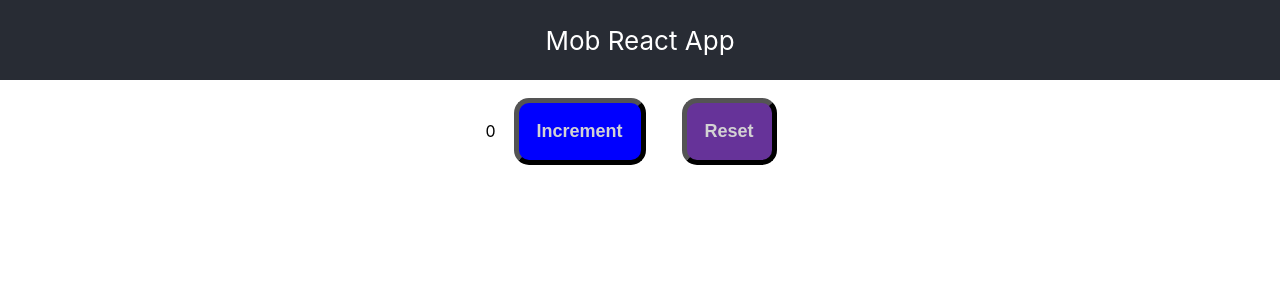
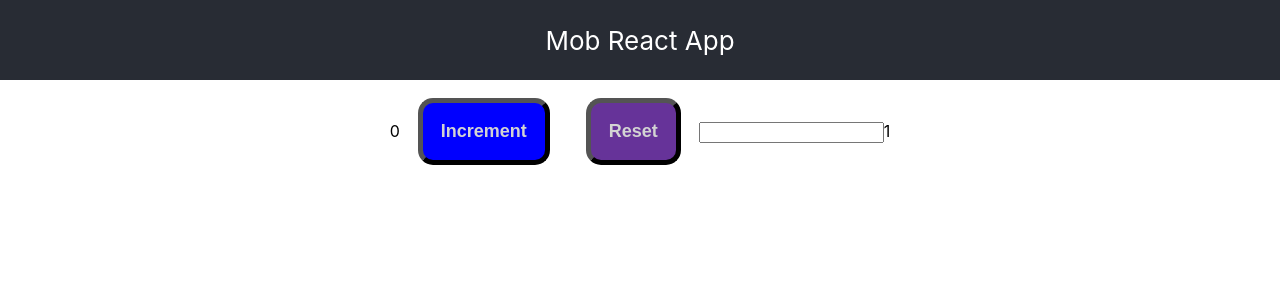
Before and after one commit to mob-programming/react-js, a React (Create React App) app in the folder mob-react-app/: page / in a window 1280 px wide. Shown: the top 300 px of the page. Built offline with nearby package versions, Linux system fonts and the light colour scheme.

Commit message:
May mob workshop changes

```diff
--- a/mob-react-app/src/App.js
+++ b/mob-react-app/src/App.js
@@ -4,6 +4,7 @@ import './App.css';
 
 function App() {
   const [count, setCount] = useState(0);
+  const [outputText, setText] = useState('1');
 
   return (
     <div className="App">
@@ -13,7 +14,12 @@ function App() {
       <span data-testid='counter'>{count}</span>
       <button className='counter' onClick={() => { setCount(count + 1) }}>Increment</button>
       <button className='reset' onClick={() => { setCount(0) }}>Reset</button>
+      <input type="text" data-testid='decoderInput' onChange={() => setText('hello')}/>
+      <span data-testid='decoderOutput'>{outputText}</span>
     </div>
+
+
+
   );
 }
 
```
Also changed, not shown: 1 other file (tests, documents, lock files or other folders).
